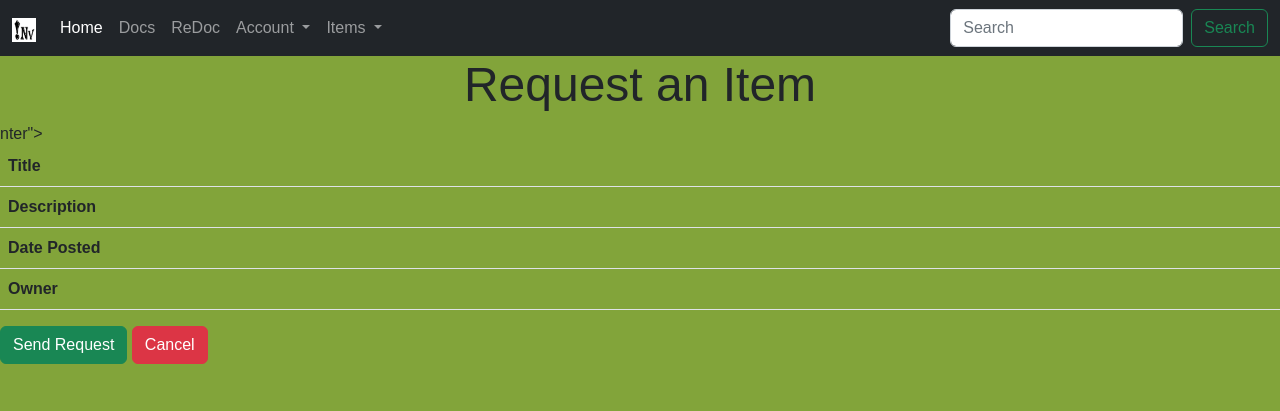
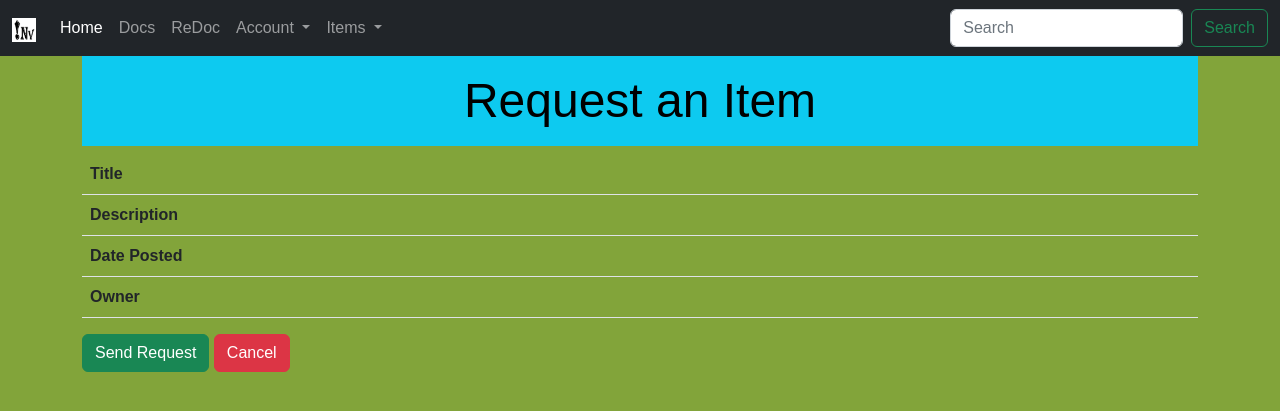
Before and after one commit to 666tut666/inventory_final, a FastAPI app: page /request-item in a window 1280 px wide. Shown: the top 411 px of the page. Run offline with FastAPI, Linux system fonts and the light colour scheme; lists and menus that the app fills with data are empty; some libraries are stand-ins or nearby versions.

Commit message:
made looks appealing

```diff
--- a/templates/request_item.html
+++ b/templates/request_item.html
@@ -8,7 +8,7 @@
 {% block content %}
 
     <div class="container">
-		<h1 class="text-ce<div class="p-3 mb-2 bg-info text-black">Request an Item</div>nter"></h1>
+		<h1 class="text-center"><div class="p-3 mb-2 bg-info text-black">Request an Item</div></h1>
 		<table class="table">
 		  <tbody>
    			 <tr>
--- a/templates/update_item.html
+++ b/templates/update_item.html
@@ -20,7 +20,7 @@
             <label for="title" class="form-label">
                  <div class="badge bg-primary text-wrap" style="width: 6rem;">
                           Item Title
-                        </div>
+                 </div>
             </label>
             <input type="text" class="form-control" id="title" required name="title" value="{{item.title}}" placeholder="Enter Item Title">
                 <!-- required is used -->
```
